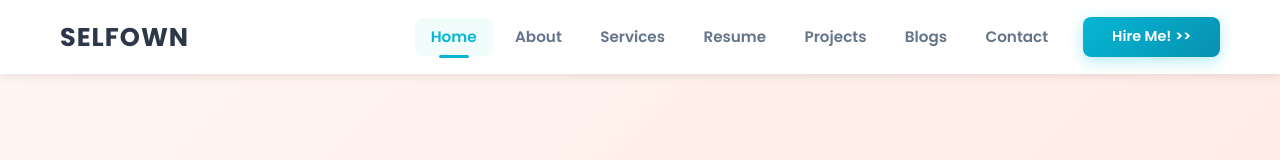
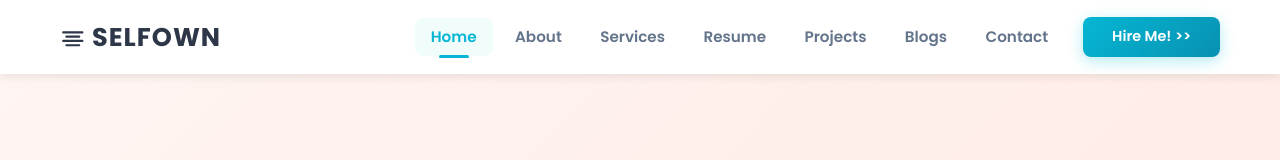
Before and after one commit to AbidKhohar/SelfOwnApp, a React (Vite) app: page / in a window 1280 px wide. Shown: the top 160 px of the page. Built offline with nearby package versions, Linux system fonts and the light colour scheme; a small style sheet from the web is missing.

Commit message:
Icons
Icons

```diff
--- a/src/Components/Navbar/Navbar.tsx
+++ b/src/Components/Navbar/Navbar.tsx
@@ -1,6 +1,8 @@
 import React from 'react'
 import { Link, useLocation } from 'react-router-dom'
 import './Navbar.css'
+import { FiAlignCenter } from "react-icons/fi";
+
 
 function Navbar() {
   const location = useLocation()
@@ -11,7 +13,7 @@ function Navbar() {
 
         {/* Logo */}
         <Link className="navbar-brand" to="/">
-          <span className="logo-text">SELFOWN</span>
+          <span className="logo-text"><FiAlignCenter /> SELFOWN</span>
           <a href="logo-dark.svg" ></a>
         </Link>
 
```
